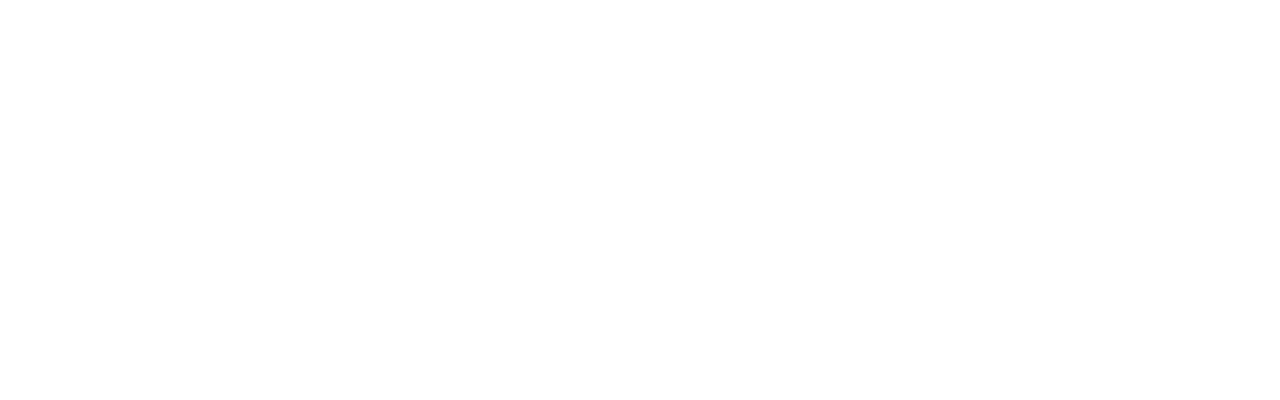
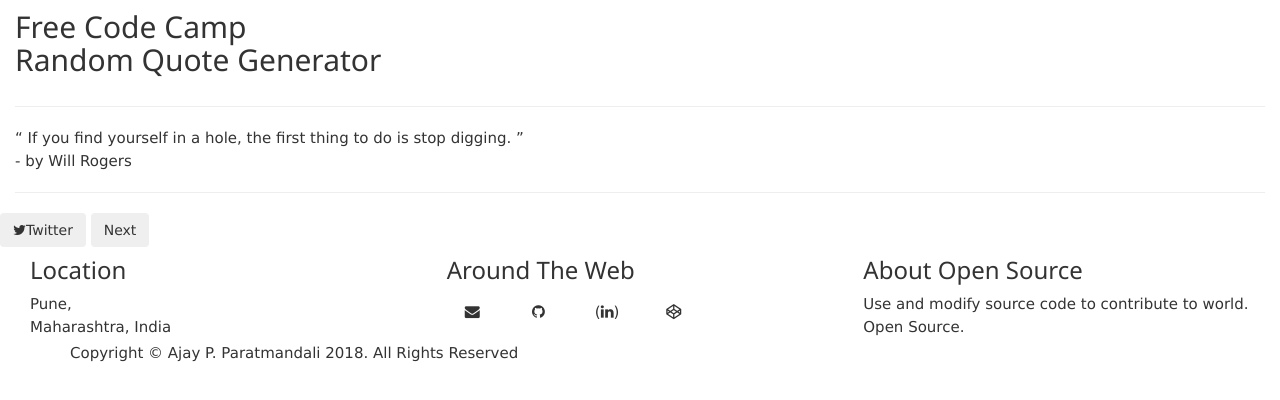
Before and after one commit to ajaypp123/FreeCodeCamp, a plain HTML site: page Intermediate Front End Development Projects/Random Quote Generator/index.html in a window 1280 px wide. Drawn offline with nearby package versions, Linux system fonts and the light colour scheme.

Commit message:
Update index.html

```diff
--- a/Intermediate Front End Development Projects/Random Quote Generator/index.html
+++ b/Intermediate Front End Development Projects/Random Quote Generator/index.html
@@ -1,2 +1,84 @@
+<!DOCTYPE html>
 <html>
+    <head>
+        <title>Random Quote Ganarator</title>
+        <link rel='stylesheet prefetch' href='http://maxcdn.bootstrapcdn.com/bootstrap/3.3.5/css/bootstrap.min.css'>
+        <link rel='stylesheet prefetch' href='https://maxcdn.bootstrapcdn.com/font-awesome/4.4.0/css/font-awesome.min.css'>
+        <script src='http://cdnjs.cloudflare.com/ajax/libs/jquery/2.1.3/jquery.min.js'></script>
+        <script src='http://maxcdn.bootstrapcdn.com/bootstrap/3.3.5/js/bootstrap.min.js'></script>
+        <link rel="stylesheet" href="https://www.w3schools.com/w3css/4/w3.css">
+        <link rel="stylesheet" href="css/style.css">
+        <script src="js/index.js"></script>
+    </head>
+    <body>
+
+    	<div class="container-fluid">
+    		<h2> Free Code Camp <br> Random Quote Generator </h2>
+    	</div>
+
+    	<div class="container-fluid box">
+    		<hr>
+    		<div class="quotedata">
+    			<div><q id='quote'> If you find yourself in a hole, the first thing to do is stop digging. </q></div>
+    			<div id='author'> - by Will Rogers </div>
+    		</div>
+    		<hr>
+    	</div>
+
+    	<div class="container-fluid buttons"><div class="row">
+    		<button class="btn button" id="twite"><i class="fa fa-twitter"></i>Twitter</button>
+			<button class="btn button" id="nxtQuote">Next</button>
+		</div></div>
+
+        <footer class="container-fluid">
+            <div class="footer-above">
+            <div class="container-fluid">
+                <div class="row">
+                    <div class="footer-col col-md-4">
+                        <h3>Location</h3> Pune,<br>Maharashtra, India
+                    </div>
+                    <div class="footer-col col-md-4">
+                        <h3>Around The Web</h3>
+                        <ul class="list-inline">
+                            <li>
+                                <a href="mailto:ajaypp123@gmail.com" target='_blank'>
+                                    <button class="w3-button w3-circle"><i class="fa fa-envelope fa-fw"></i></button>
+                                </a>
+                            </li>
+                            <li>
+                                <a href="https://github.com/ajaypp123" target='_blank'>
+                                    <button class="w3-button w3-circle"><i class="fa fa-github fa-fw"></i></button>
+                                </a>
+                            </li>
+                            <li>
+                                <a href="https://www.linkedin.com/in/ajay-paratmandali-70a332a6/" target='_blank'>
+                                    <button class="w3-button w3-circle">(<i class="fa fa-linkedin"></i>)</button>
+                                </a>
+                            </li>
+                            <li>
+                                <a href="https://codepen.io/ajaypp123/" target='_blank'>
+                                    <button class="w3-button w3-circle"><i class="fa fa-codepen"></i></button>
+                                </a>
+                            </li>
+                        </ul>
+                    </div>
+                    <div class="footer-col col-md-4">
+                        <h3>About Open Source</h3>Use and modify source code to contribute to world.
+                        <br><a href="https://opensource.guide/" target='_blank'>Open Source</a>.
+                    </div>
+                </div>
+            </div>
+            </div>
+            <div class="footer-below">
+            <div class="container">
+                <div class="row">
+                    <div class="col-lg-12">
+                        Copyright © Ajay P. Paratmandali 2018. All Rights Reserved
+                    </div>
+                </div>
+            </div>
+            </div>
+        </footer>
+
+    </body>
 </html>
```
